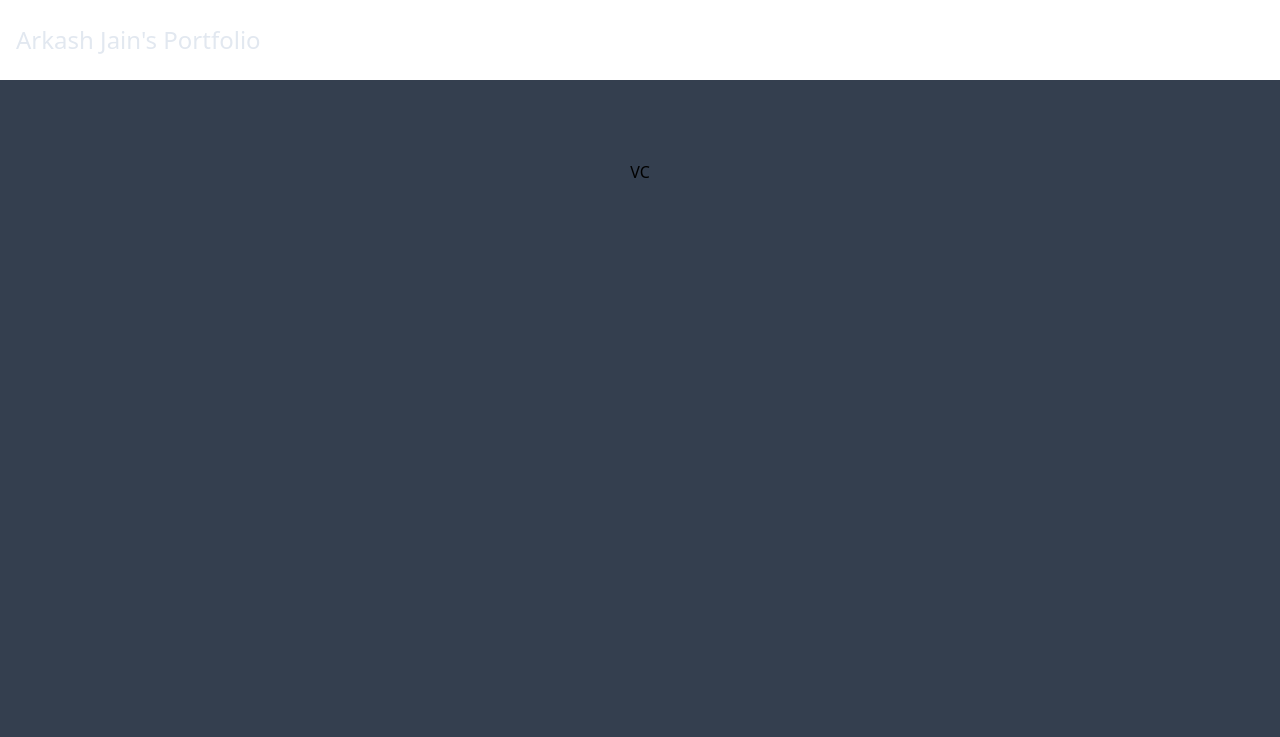
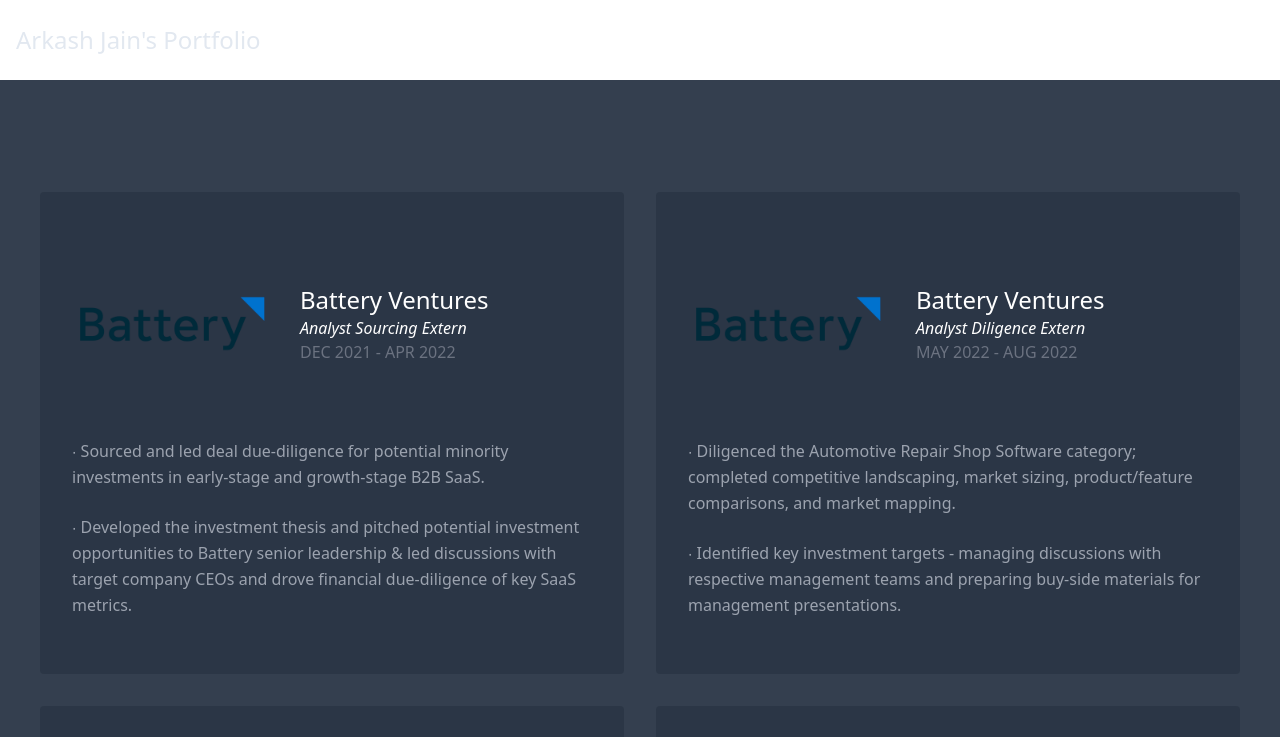
Before and after one commit to ArkashJ/Personal-Website, a Next.js app: page /VC in a window 1280 px wide. Shown: the top 737 px of the page. Built offline with nearby package versions, Linux system fonts and the light colour scheme.

Commit message:
work experience page added

```diff
--- a/components/Nav.js
+++ b/components/Nav.js
@@ -14,7 +14,7 @@
                         <Link href='/Volunteering' className='text-lg'>Volunteering</Link>
                     </li>
                     <li className='text-white'>
-                        <Link href='/VC' className='text-lg'>Venture Capital</Link>
+                        <Link href='/VC' className='text-lg'>Experience</Link>
                     </li>
                     <li className='text-white'>
                         <Link href='/Projects' className='text-lg'>Interests</Link>
--- a/components/battery/Work.js
+++ b/components/battery/Work.js
@@ -0,0 +1,70 @@
+import Card from "./helper/Card"
+import battery from '../../public/battery.jpg'
+import bu from '../../public/bu.png'
+
+const Work = () => {
+
+    const card = data.map(elem => {
+        return (
+            <Card
+                key     = {elem.id}
+                item    = {elem}
+            />
+        )
+    })
+
+  return (
+    <div className="flex flex-wrap m-4">
+        {card}
+    </div>
+  )
+}
+
+export default Work
+
+const data = [
+    {
+        id          : 1,
+        ref         : "https://www.battery.com/company/#sector=application-software",
+        name        : "Battery Ventures",
+        start       : "Dec 2021",
+        end         : "Apr 2022",
+        title       : "Analyst Sourcing Extern",
+        src         : battery,
+        descript1   : "∙ Sourced and led deal due-diligence for potential minority investments in early-stage and growth-stage B2B SaaS.",
+        descript2   : "∙ Developed the investment thesis and pitched potential investment opportunities to Battery senior leadership & led discussions with target company CEOs and drove financial due-diligence of key SaaS metrics."
+    },
+    {
+        id          : 2,
+        ref         : "https://www.battery.com/company/#sector=application-software",
+        name        : "Battery Ventures",
+        start       : "May 2022",
+        end         : "Aug 2022",
+        title       : "Analyst Diligence Extern",
+        src         : battery,
+        descript1   : "∙ Diligenced the Automotive Repair Shop Software category; completed competitive landscaping, market sizing, product/feature comparisons, and market mapping. ",
+        descript2   : "∙ Identified key investment targets - managing discussions with respective management teams and preparing buy-side materials for management presentations."
+    },
+    {
+        id          : 3,
+        ref         : "https://www.bu.edu/eng/",
+        name        : "BU College of Engineering",
+        start       : "Sep 2021",
+        end         : "Dec 2021",
+        title       : "Teaching Assistant",
+        src         : bu,
+        descript1   : "• Hold office hours for a 300+ class.",
+        descript2   : "• Plan, Prepare and Conduct review sessions for examinations."
+    },
+    {
+        id          : 4,
+        ref         : "https://www.bu.edu/urop/achievements/award-recipients/2020-2021-awarded-students/",
+        name        : "BU Chemistry, NSF, UROP",
+        start       : "Jan 2021",
+        end         : "Aug 2021",
+        title       : "Undergraduate Research Assistant",
+        src         : bu,
+        descript1   : "∙ Conducted Research on Super-Critical Fluids under the guidance of Associated Head of BU Chemistry & Optical Engineer at NKT Photonics: ",
+        descript2   : "∙ SCFs are potential green fuels. We became one of the first groups to experimentally challenge existing theories and get insight into the properties of the previously meagerly studied field of SCFs."
+    },
+]
--- a/components/battery/helper/Card.js
+++ b/components/battery/helper/Card.js
@@ -0,0 +1,39 @@
+import Image from 'next/image'
+
+const Card = (props) => {
+  return (
+    <div className="p-4 md:w-1/2 w-full">
+        <div className="h-full bg-gray-800 bg-opacity-40 p-8 rounded">
+            <div className="inline-flex items-center justify-center">
+                <Image
+                    width       = {200}
+                    height      = {200}
+                    src         = {props.item.src}
+                    alt         = "Battery Ventures Image"
+                    className   = 'transform transition hover:scale-110 cursor-pointer'
+                    onClick     = {() => window.open(props.item.ref, '_blank')}
+                />
+                <span className='flex-grow flex flex-col pl-7'>
+                    <span className='title-font font-medium text-2xl text-white'>
+                        {props.item.name}
+                    </span>
+                    <span className='text-white text-l'>
+                        <i>{props.item.title}</i>
+                    </span>
+                    <span className='text-gray-500 uppercase'>
+                        {props.item.start} - {props.item.end}
+                    </span>
+                </span>
+            </div>
+            <p className='leading-relaxed text-gray-400 spacing-tight mb-6 mt-2'>
+                {props.item.descript1}
+            </p>
+            <p className='leading-relaxed text-gray-400 spacing-tight mb-6 mt-2'>
+                {props.item.descript2}
+            </p>
+        </div>
+    </div>
+  )
+}
+
+export default Card
--- a/components/mainPage/helpers/Widget.js
+++ b/components/mainPage/helpers/Widget.js
@@ -13,7 +13,7 @@
               height      = {400}
               className   = "rounded-lg drop-shadow-md mb-1 transition hover:scale-105 ease-in-out"
               priority    = {true}
-              style={{cursor:'pointer', marginBottom: '10px'}}
+              style       = {{cursor:'pointer', marginBottom: '10px'}}
               onClick     = {() => window.open(props.item.ref, '_blank')}
               />
         </div>
--- a/pages/VC.js
+++ b/pages/VC.js
@@ -1,8 +1,10 @@
-import React from 'react'
+import Work from "../components/battery/Work"
 
 const VC = () => {
   return (
-    <div className='w-full h-screen'>VC</div>
+    <div>
+      <Work/>
+    </div>
   )
 }
 
```
Also changed, not shown: public/battery.jpg (added), public/bu.png (added).
